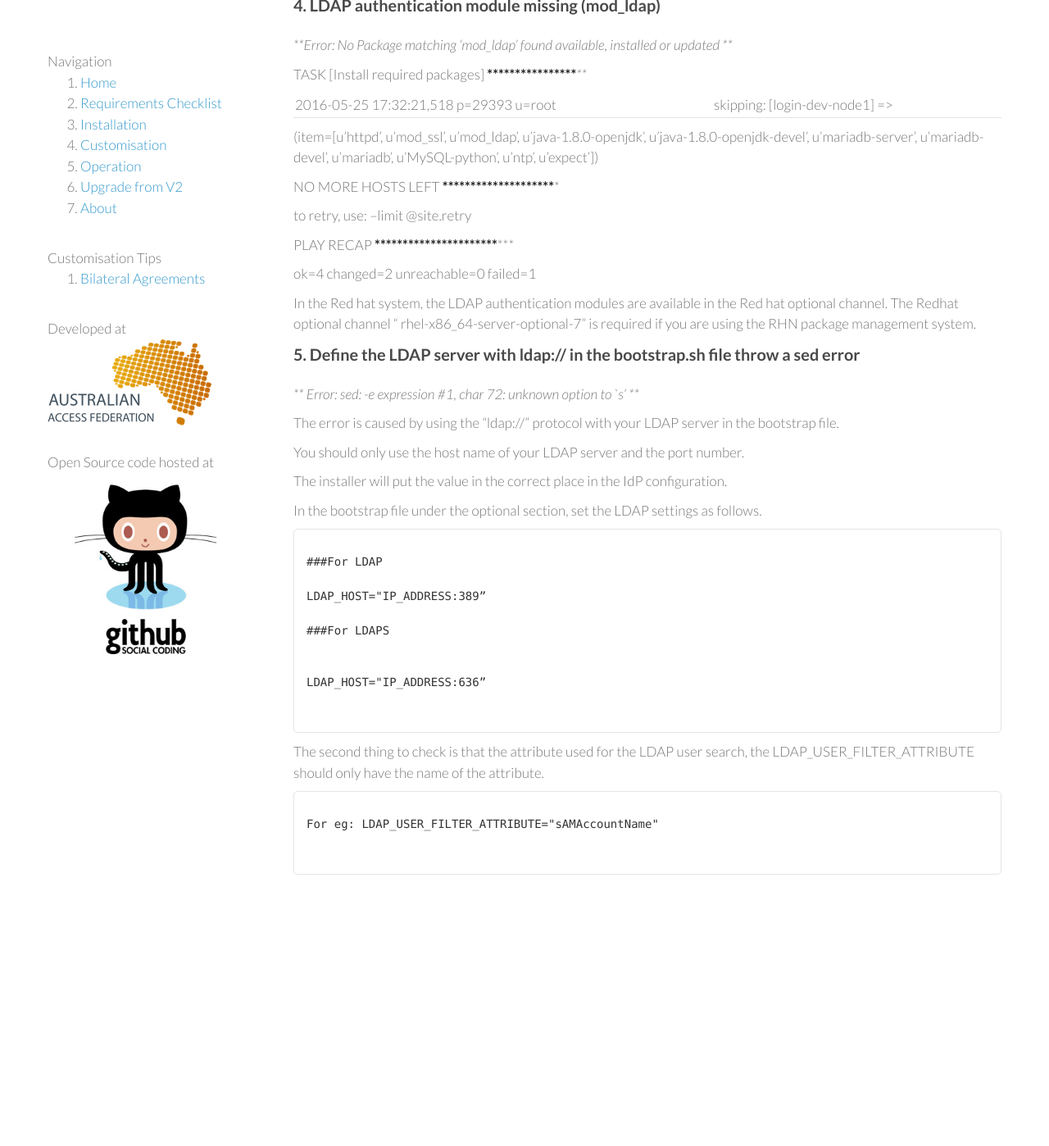
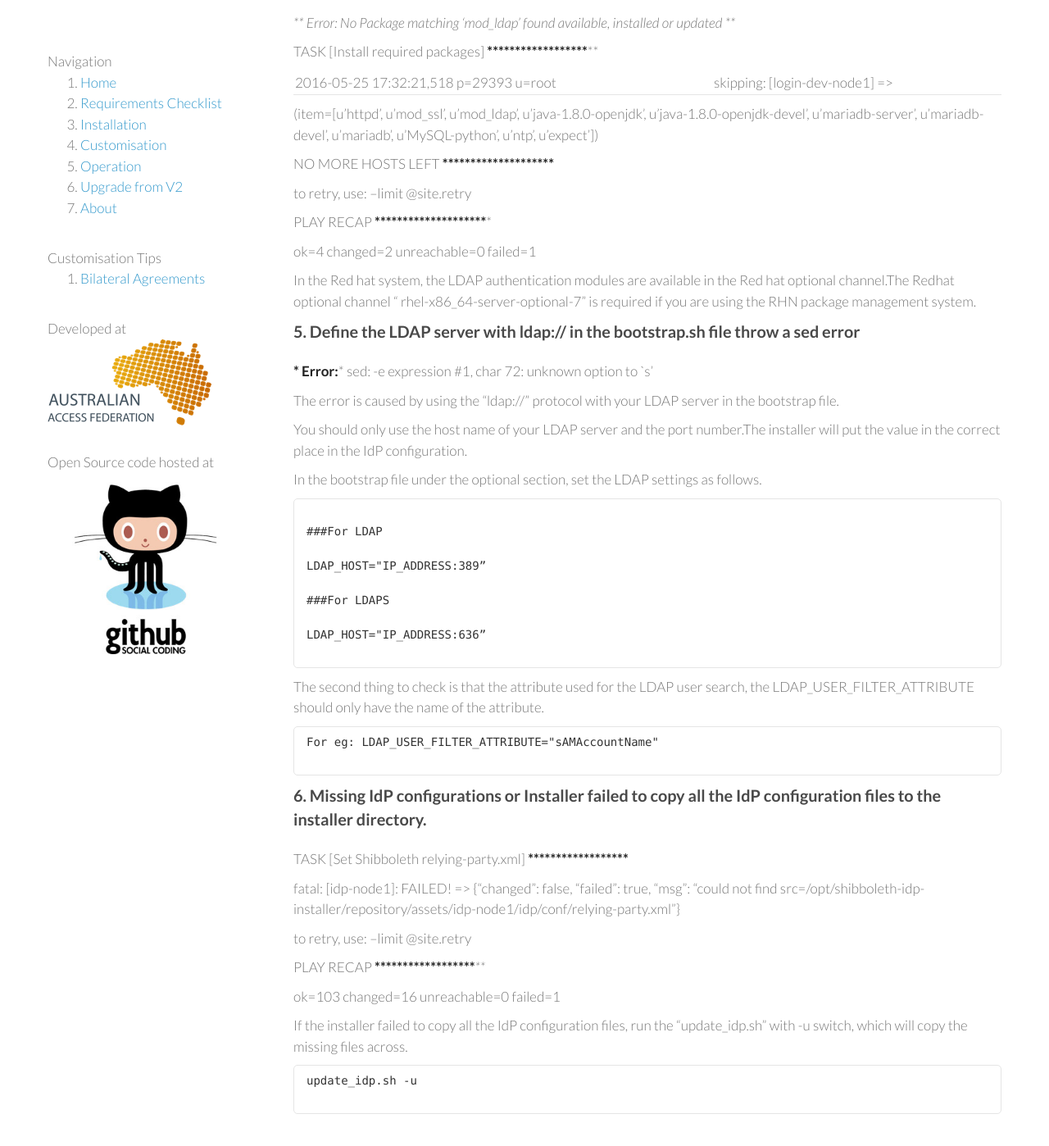
Before and after one commit to ausaccessfed/shibboleth-idp-installer, a Jekyll site: the page built from common-error.md, in a window 1280 px wide and 1400 px high, scrolled down 1915 px. Shown: the whole window at 82% size. Built offline with Jekyll 4.4.1, drawn with Linux system fonts in a browser that asks for light colours; nearby versions of some CDN libraries; before the commit the page ends 3042 px from its top, so only the background shows below that; some of the changed text lies outside the part shown.

Commit message:
Fixed formatting

````diff
--- a/common-error.md
+++ b/common-error.md
@@ -14,11 +14,12 @@
 Requires: python-jinja2
 
 You could try using --skip-broken to work around the problem.
+
 You could try running: rpm -Va --nofiles –nodigest
 
 ***Resolution:*** If you are using Redhat satellite for your package management, you need to install the Redhat server-extras and server-optional channels.
 
-You can find the list of installed packages by running the following command
+You can find the list of installed packages by running the following command.
 
 ```
 rhn-channel --list
@@ -32,7 +33,7 @@
 ```
 
 
-The AAF installer uses the ansible package. This package is available in the EPEL package library. It has a dependency of python-jinja2, which is in the server-optional package library as shown below.
+The AAF installer uses the ansible package.This package is available in the EPEL package library.It has a dependency of python-jinja2, which is in the server-optional package library as shown below.
 
 ```
 yum list ansible python-jinja2
@@ -43,6 +44,7 @@
 python-jinja2.noarch   2.7.2-2.el7       @rhel-x86_64-server-optional-7
 
 ```
+
 
 ### 2. Firewalld Error
 
@@ -66,9 +68,7 @@
 
 A number of things to check first,
 
-
 ```
-
 ###To check the status of the firewalld process
 
 systemcl status firewalld
@@ -87,6 +87,7 @@
 
 
 
+
 ### 3. RPM missing certificate for ansible package
 
 Warning:
@@ -99,9 +100,7 @@
 To resolve the above error, use the “nogpgcheck” option to your bootstrap file for ansible package and re-run the bootstrap script agin.
 
 ```
-
 yum -y --nogpgcheck install ansible
-
 
 ```
 
@@ -109,10 +108,10 @@
 ### 4. LDAP authentication module missing (mod_ldap)
 
 
-***Error: No Package matching 'mod_ldap' found available, installed or updated ***
+*** Error: No Package matching 'mod_ldap' found available, installed or updated ***
 
 TASK [Install required packages]
-****************************************************
+********************************************************
 
 2016-05-25 17:32:21,518 p=29393 u=root |  skipping: [login-dev-node1] =>
 
@@ -120,34 +119,30 @@
 
 
 NO MORE HOSTS LEFT
-*************************************************************
+************************************************************
 
 
 to retry, use: --limit @site.retry
 
 
 PLAY RECAP
-*********************************************************************
+*************************************************************
 
 ok=4    changed=2    unreachable=0    failed=1
 
-
-
-In the Red hat system, the LDAP authentication modules are available in the Red hat optional channel. The Redhat optional channel “ rhel-x86_64-server-optional-7” is required if you are using the RHN package management system.
+In the Red hat system, the LDAP authentication modules are available in the Red hat optional channel.The Redhat optional channel “ rhel-x86_64-server-optional-7” is required if you are using the RHN package management system.
 
 
 
 
 ### 5. Define the LDAP server with ldap:// in the bootstrap.sh file throw a sed error
 
-*** Error: sed: -e expression #1, char 72: unknown option to `s’ ***
+*** Error:*** sed: -e expression #1, char 72: unknown option to `s’
 
 The error is caused by using the “ldap://” protocol with your LDAP server in the bootstrap file.
 
 
-You should only use the host name of your LDAP server and the port number.
-
-The installer will put the value in the correct place in the IdP configuration.
+You should only use the host name of your LDAP server and the port number.The installer will put the value in the correct place in the IdP configuration.
 
 
 In the bootstrap file under the optional section, set the LDAP settings as follows.
@@ -161,9 +156,7 @@
 
 ###For LDAPS
 
-
 LDAP_HOST="IP_ADDRESS:636”
-
 
 ```
 
@@ -171,8 +164,30 @@
 
 
 ```
-
 For eg: LDAP_USER_FILTER_ATTRIBUTE="sAMAccountName"
 
+```
+
+
+
+### 6. Missing IdP configurations or Installer failed to copy all the IdP configuration files to the installer directory.
+
+
+TASK [Set Shibboleth relying-party.xml]
+******************************************************
+
+fatal: [idp-node1]: FAILED! => {"changed": false, "failed": true, "msg": "could not find src=/opt/shibboleth-idp-installer/repository/assets/idp-node1/idp/conf/relying-party.xml"}
+
+to retry, use: --limit @site.retry
+
+PLAY RECAP
+**********************************************************
+
+ok=103 changed=16 unreachable=0 failed=1
+
+If the installer failed to copy all the IdP configuration files, run the “update_idp.sh” with  -u switch, which will copy the missing files across.
 
 ```
+update_idp.sh -u
+
+```
````
